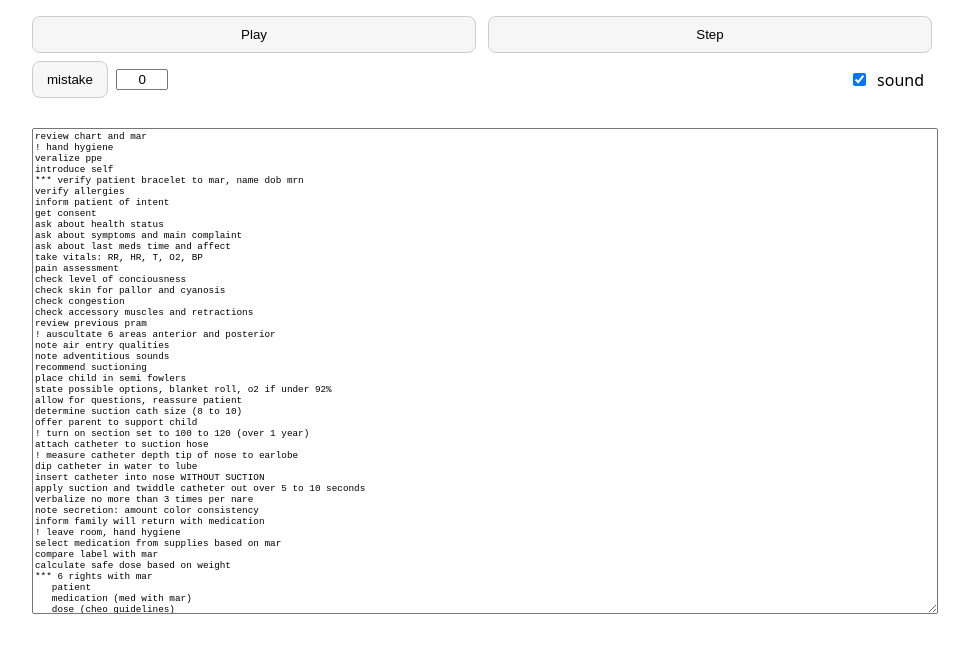
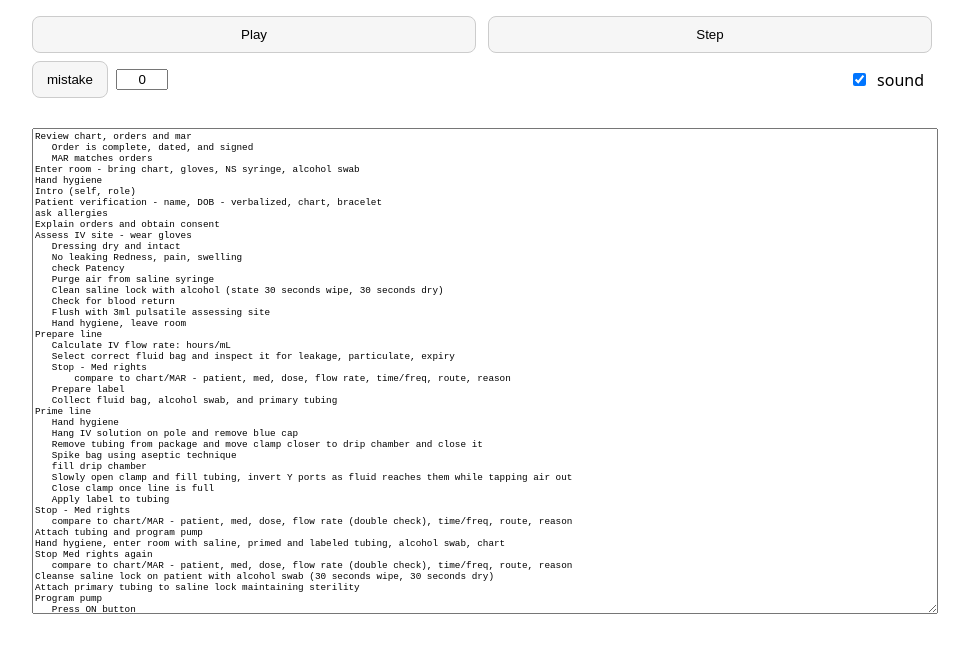
Before and after one commit to anonynurse/primaryinfuse, a plain HTML site: page index.html in a window 1280 px wide. Shown: the whole page, without its empty margins (158-1127 px from the left). Drawn offline with Linux system fonts and the light colour scheme.

Commit message:
Update index.html

```diff
--- a/index.html
+++ b/index.html
@@ -3,7 +3,7 @@
 <head>
   <meta charset="UTF-8"/>
   <meta name="viewport" content="width=device-width, initial-scale=1.0"/>
-  <title>Suction Nebulizer</title>
+  <title>Primary Infusion</title>
   <style>
     body { font-family: system-ui, -apple-system, Segoe UI, Roboto, sans-serif; margin:0; padding:16px; }
     #page { margin:auto; width:100%; max-width:900px; }
@@ -41,81 +41,68 @@
   </br>
     <div id="txtarea">
       <textarea id="textArea">
-review chart and mar
-! hand hygiene
-veralize ppe
-introduce self
-*** verify patient bracelet to mar, name dob mrn
-verify allergies
-inform patient of intent
-get consent
-ask about health status
-ask about symptoms and main complaint
-ask about last meds time and affect
-take vitals: RR, HR, T, O2, BP
-pain assessment
-check level of conciousness
-check skin for pallor and cyanosis
-check congestion
-check accessory muscles and retractions
-review previous pram
-! auscultate 6 areas anterior and posterior
-note air entry qualities
-note adventitious sounds
-recommend suctioning
-place child in semi fowlers
-state possible options, blanket roll, o2 if under 92%
-allow for questions, reassure patient
-determine suction cath size (8 to 10)
-offer parent to support child
-! turn on section set to 100 to 120 (over 1 year)
-attach catheter to suction hose
-! measure catheter depth tip of nose to earlobe
-dip catheter in water to lube
-insert catheter into nose WITHOUT SUCTION
-apply suction and twiddle catheter out over 5 to 10 seconds
-verbalize no more than 3 times per nare
-note secretion: amount color consistency
-inform family will return with medication
-! leave room, hand hygiene
-select medication from supplies based on mar
-compare label with mar
-calculate safe dose based on weight
-*** 6 rights with mar
-   patient
-   medication (med with mar)
-   dose (cheo guidelines)
-   time and interval
-   route
-   reason
-*** compare dose to safe guideline for weight
-! return to patient, hand hygiene
-bring all equipment (mar, drug)
-inform family of drug, reason, side effects
-allow questions
-encourage to call for side effects
-*** 6 rights with mar and patient
-   patient (2 identifiers with mar and bracelet)
-   date and time
-   route
-   site
-   dose
-place child vertical
-put entire dose into nebulizer chamber
-set oxygen to 6 to 8 lpm (ensure misting)
-verbalize when medication is done mist will stop
-verbalize will return 15 to 20 min when done to reassess
-leave with hand hygiene
-state 15 to 20 min have passed
-return to reassess with hand hygiene
-check vitals: RR, HR, O2
-check congestion
-check assessory muscles and retractions
-auscultate 6 areas anterior and posterior
-note quality of air entry
-note adventitious sounds
-verbalize medication was effective
-leave room and perform hand hygiene
+Review chart, orders and mar
+   Order is complete, dated, and signed
+   MAR matches orders
+Enter room - bring chart, gloves, NS syringe, alcohol swab
+Hand hygiene
+Intro (self, role)
+Patient verification - name, DOB - verbalized, chart, bracelet
+ask allergies
+Explain orders and obtain consent
+Assess IV site - wear gloves
+   Dressing dry and intact
+   No leaking Redness, pain, swelling
+   check Patency
+   Purge air from saline syringe
+   Clean saline lock with alcohol (state 30 seconds wipe, 30 seconds dry)
+   Check for blood return
+   Flush with 3ml pulsatile assessing site
+   Hand hygiene, leave room
+Prepare line
+   Calculate IV flow rate: hours/mL
+   Select correct fluid bag and inspect it for leakage, particulate, expiry
+   Stop - Med rights
+       compare to chart/MAR - patient, med, dose, flow rate, time/freq, route, reason
+   Prepare label
+   Collect fluid bag, alcohol swab, and primary tubing
+Prime line
+   Hand hygiene
+   Hang IV solution on pole and remove blue cap
+   Remove tubing from package and move clamp closer to drip chamber and close it
+   Spike bag using aseptic technique
+   fill drip chamber
+   Slowly open clamp and fill tubing, invert Y ports as fluid reaches them while tapping air out
+   Close clamp once line is full
+   Apply label to tubing
+Stop - Med rights
+   compare to chart/MAR - patient, med, dose, flow rate (double check), time/freq, route, reason
+Attach tubing and program pump
+Hand hygiene, enter room with saline, primed and labeled tubing, alcohol swab, chart
+Stop Med rights again
+   compare to chart/MAR - patient, med, dose, flow rate (double check), time/freq, route, reason
+Cleanse saline lock on patient with alcohol swab (30 seconds wipe, 30 seconds dry)
+Attach primary tubing to saline lock maintaining sterility
+Program pump
+   Press ON button
+   New patient? YES
+   Move slide clamp (key) up to 12" from drip chamber
+   Load key into slot on top right of pump to open door
+   Load tubing into designated slots from top to bottom
+   Close door and pull out blue key
+   Open roller clamp should be no dripping into chamber yet
+   select Care area - med surg
+   Drug selection - IV
+   Select NS or D5W
+   Rate/VTBI/TIME
+   Press RUN
+   Check flow screen - double check that clamp and key are open, no kinks in line, drops are entering chamber
+   Press YES
+Wrap up
+Check that line is running
+Remind patient of call bell
+Hand hygiene, leave room
+Verbalize that documentation would be done according to policy
       </textarea>
     </div>
   </div>
```
